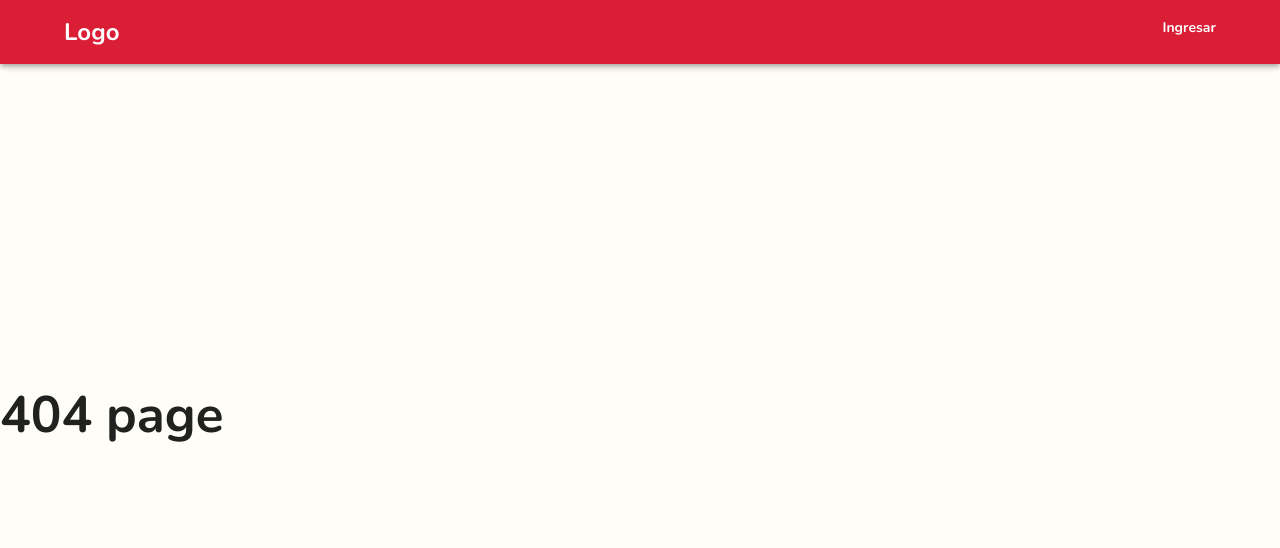
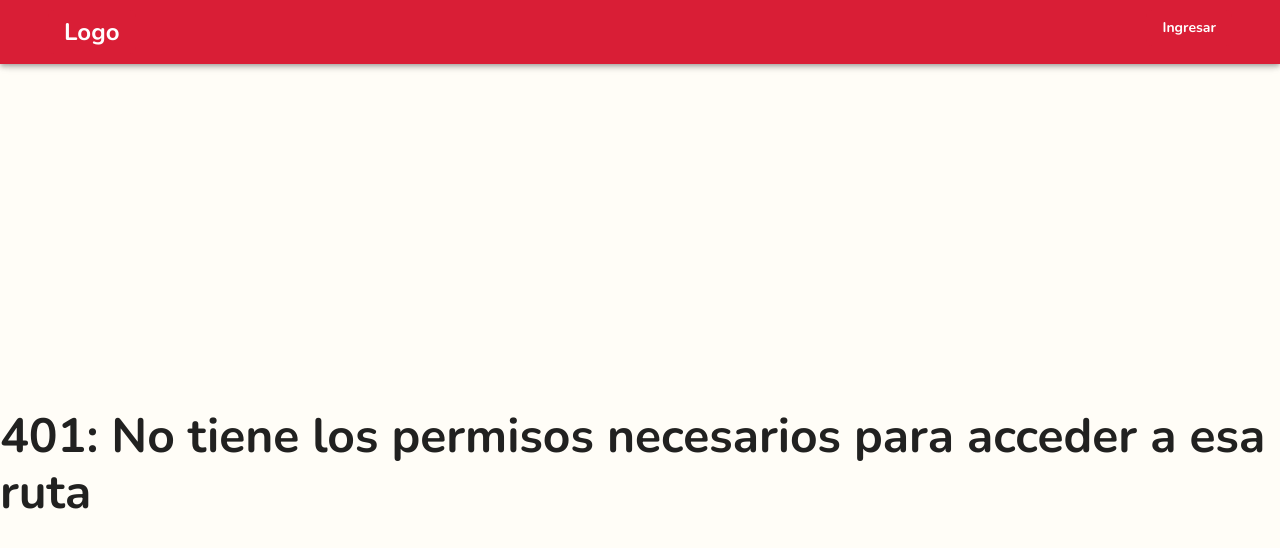
Before and after one commit to msambartolomeo/2023Q1-G8, a React app in the folder client/react/: page /401 in a window 1280 px wide. Before the commit this address had no page. Shown: the top 548 px of the page. Built offline with nearby package versions, Linux system fonts and the light colour scheme; the HTML template or start-up script is replaced by a standard one.

Commit message:
feat: add basic route protection

```diff
--- a/client/react/src/App.tsx
+++ b/client/react/src/App.tsx
@@ -5,6 +5,7 @@ import DoctorPage from "./pages/DoctorPage";
 import FileReader from "./pages/FileReader";
 import PageNotFound from "./pages/404Page";
 import CallBackPage from "./pages/CallbackPage";
+import NotPermitedPage from "./pages/401Page";
 
 function App() {
 
@@ -17,6 +18,7 @@ function App() {
           <Route path="/doctor/callback" element={<CallBackPage role={"doctor"} />}/>
           <Route path="/doctor/pacients" element={<DoctorPage />} />
           <Route path="/history" element={<FileReader />} />
+          <Route path="/401" element={<NotPermitedPage />} />
           <Route path="*" element={<PageNotFound />} />
         </Route>
       </Routes>
--- a/client/react/src/components/CallBack.tsx
+++ b/client/react/src/components/CallBack.tsx
@@ -73,11 +73,12 @@ const useCallBack = (role: string) => {
       }else if(userPoolId === doctorUserPool_id){
         navigate('/doctor/pacients');
       }else{
-        navigate('/*');
+        navigate('/401');
       }
       handleUpdateAuth();
     } catch (error) {
       console.error('Error exchanging code for tokens:', error);
+      navigate('/401');
       // Handle error and navigate to an error page if needed
     }
   };
@@ -88,6 +89,7 @@ const useCallBack = (role: string) => {
       exchangeCodeForTokens(code);
     } else {
       console.error('Missing authorization code');
+      navigate('/');
       // Handle missing code and navigate to an error page if needed
     }
   }, [navigate, location.search]);
--- /dev/null
+++ b/client/react/src/pages/401Page.tsx
@@ -0,0 +1,17 @@
+import { FC } from "react";
+import { Typography } from "@mui/material";
+
+const NotPermitedPage: FC = () => {
+
+
+    return(
+        <div style={{
+        width:"100vw",
+        height: "100vh",
+        display:"flex",
+        justifyContent:"center",
+        alignItems:"center"}}><Typography variant="h3">401: No tiene los permisos necesarios para acceder a esa ruta</Typography></div>
+    );
+}
+
+export default NotPermitedPage;
--- a/client/react/src/pages/404Page.tsx
+++ b/client/react/src/pages/404Page.tsx
@@ -1,11 +1,15 @@
+import { Typography } from "@mui/material";
 import { FC } from "react";
 
 const PageNotFound: FC = () => {
 
     return(
-        <div>
-            <h1>404 page</h1>
-        </div>
+        <div style={{
+            width:"100vw",
+            height: "100vh",
+            display:"flex",
+            justifyContent:"center",
+            alignItems:"center"}}><Typography variant="h3">404: La ruta que intento utilizar no existe en este sitio</Typography></div>
     );
 }
 
--- a/client/react/src/pages/DoctorPage.tsx
+++ b/client/react/src/pages/DoctorPage.tsx
@@ -1,9 +1,16 @@
-import { FC, useEffect } from "react";
+import { FC, useContext, useEffect } from "react";
 import { axiosInstance } from "../api/axios";
+import AuthContext, { emptyAuth } from "../api/useAuth";
+import { useNavigate } from "react-router-dom";
 
 const DoctorPage: FC = () => {
     //useGet("/users/a@g.com/history");
+    const { auth } = useContext(AuthContext);
+    const navigate = useNavigate();
     useEffect(() =>{
+        if(auth === emptyAuth || auth.role === "pacient"){
+            navigate("/401")
+        }
         axiosInstance.get("/users/bXNhbWJhcnRvbG9tZW9AaXRiYS5lZHUuYXI=/history").then((response) => console.log(response.data)).catch((err) => console.log(err));
     },[])
     return(
--- a/client/react/src/pages/FileReader.tsx
+++ b/client/react/src/pages/FileReader.tsx
@@ -1,7 +1,19 @@
-import { FC } from "react";
+import { FC, useContext, useEffect } from "react";
 import tp4_60135PDF from "../assets/tp4_60135.pdf";
+import AuthContext, { emptyAuth } from "../api/useAuth";
+import { useNavigate } from "react-router-dom";
+import { axiosInstance } from "../api/axios";
 
 const FileReader: FC = () => {
+    const { auth } = useContext(AuthContext);
+    const navigate = useNavigate();
+
+    useEffect(() => {
+        if(auth === emptyAuth){
+            navigate("/401")
+        }
+        axiosInstance.get("/users/bXNhbWJhcnRvbG9tZW9AaXRiYS5lZHUuYXI=/history").then((response) => console.log(response.data)).catch((err) => console.log(err));
+    },[])
 
     return(
         <div
```
